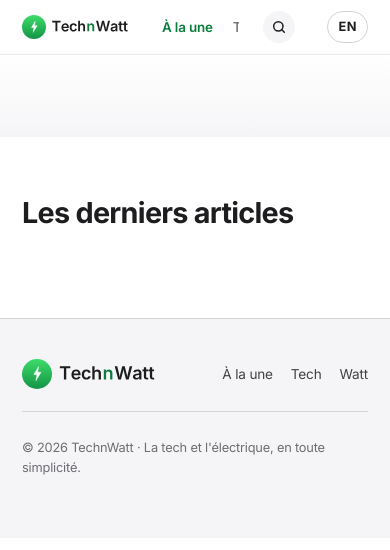
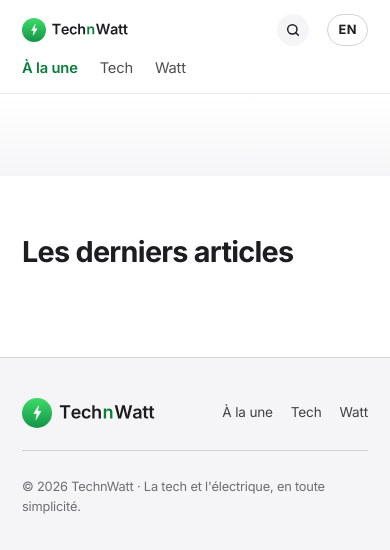
Before and after one commit to alexgnnd/TechnWatt, a website: page src/template.html in a window 390 px wide. Drawn offline with Linux system fonts and the light colour scheme.

Commit message:
Header mobile : rubriques sous le logo

```diff
--- a/src/template.html
+++ b/src/template.html
@@ -457,6 +457,15 @@ footer a{color:#424245}
   .cmp-row{grid-template-columns:90px 1fr 62px}
   .bars,.blabels{gap:6px}
   .logo-svg{height:24px}
+}
+
+@media (max-width:640px){
+  .top .wrap{flex-wrap:wrap;height:auto;row-gap:0;column-gap:10px;padding-top:10px}
+  .logo{flex:1;height:40px}
+  nav.menu{order:3;flex:0 0 100%;justify-content:flex-start;margin:0 0 6px -10px;padding:0}
+  nav.menu a{padding:7px 10px;font-size:.92rem}
+  .lang-sw{margin-left:0}
+  .subnav{top:var(--hdr-h,94px)}
 }
 
 .hub-tiles{padding:10px 0 90px}
```
